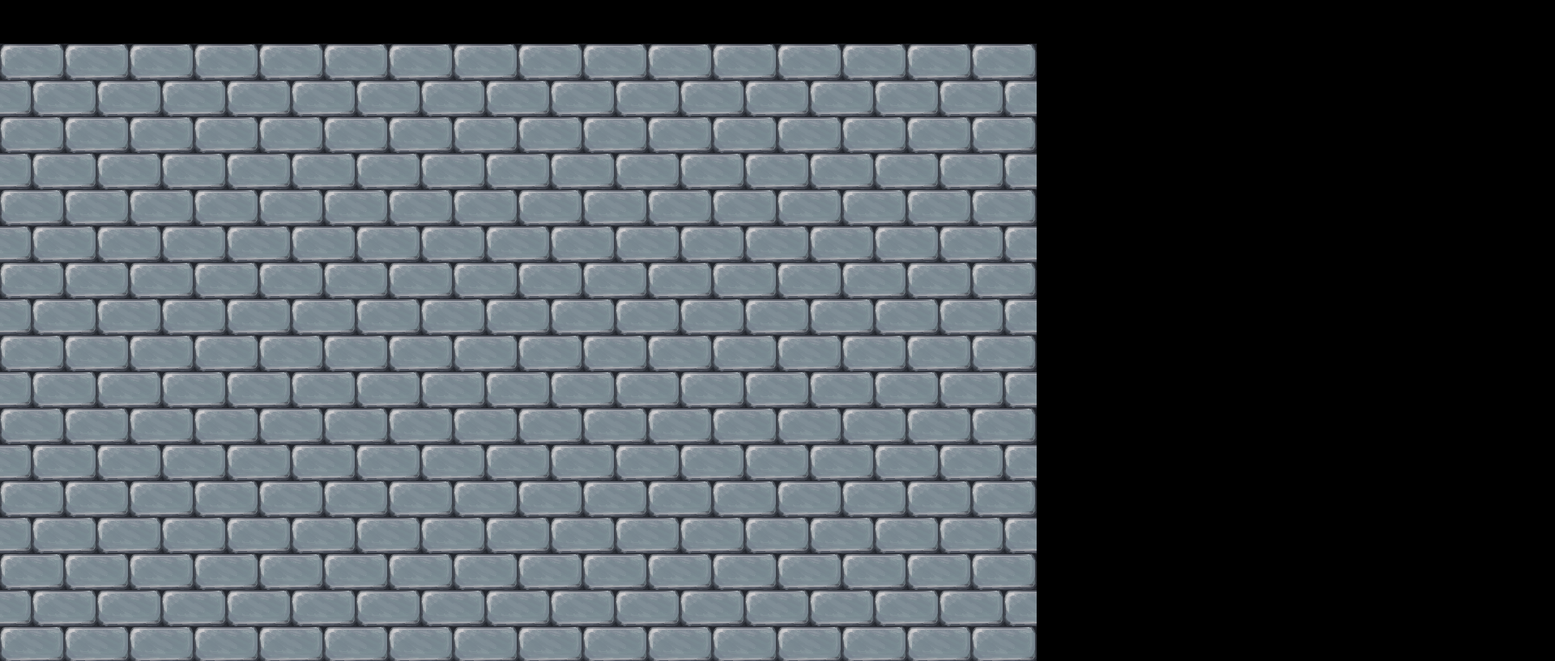
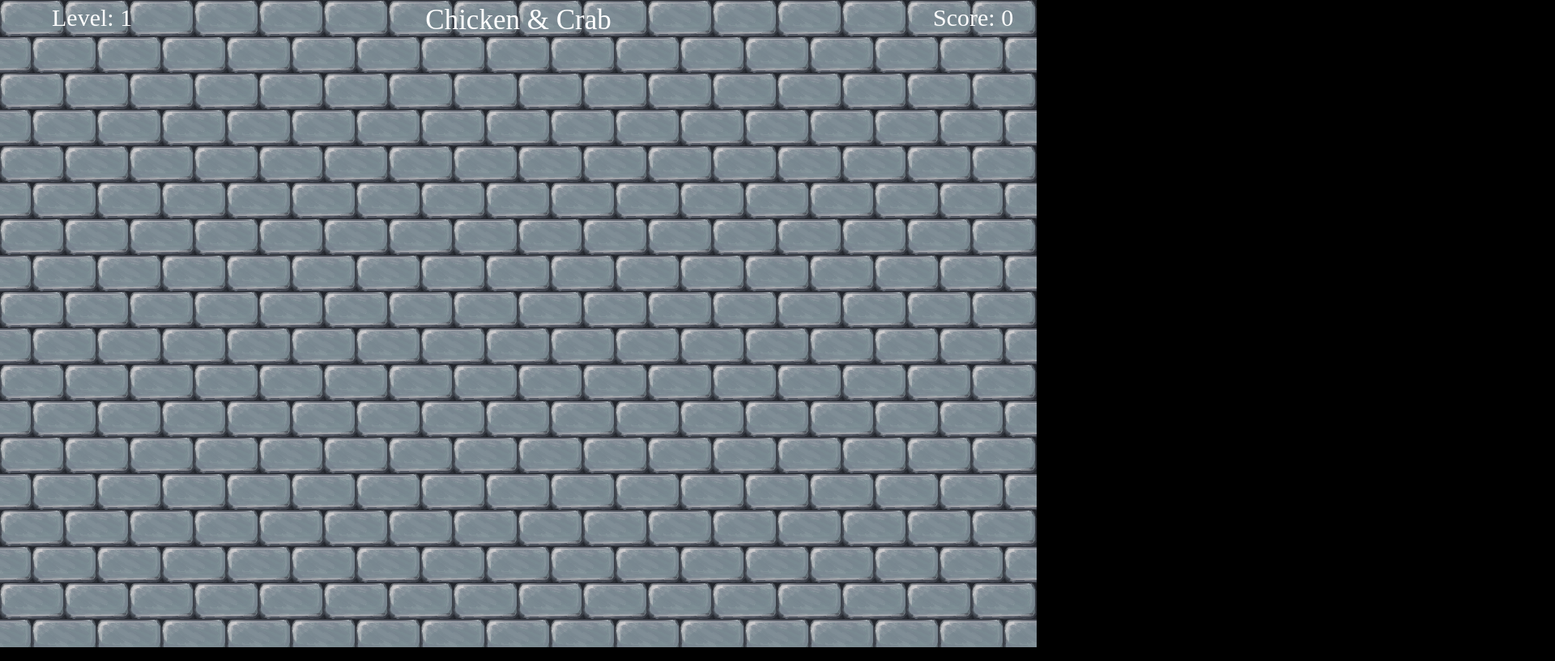
Before and after one commit to darylsonnier/Chicken-Crab, a plain HTML site: page Chicken&Crab/index.html in a window 1280 px wide. Shown: the top 817 px of the page at 81% size, 1920 px wide, since content can reach past the window. Drawn offline with Linux system fonts and the light colour scheme.

Commit message:
Add files via upload

```diff
--- a/Chicken&Crab/styles/styles.css
+++ b/Chicken&Crab/styles/styles.css
@@ -1,4 +1,4 @@
-/* Styles for body */
+/* Style for body */
 body{
   padding: 0px;
   margin: 0px;
@@ -6,14 +6,39 @@ body{
   overflow: hidden;
 }
 
-/* Styles by id */
+/* Style by id */
 #temp{
+  top: 47.5%;
+  left: auto;
+  text-align: center;
+  font-size: 45px;
+}
+
+#title{
+  top: 5px;
+  text-align: center;
+  left: auto;
+  font-size: 35px;
+}
+
+#level{
+  top: 5px;
+  left: 5%;
+  font-size: 30px;
+}
+
+#score{
+  top: 5px;
+  left: 90%;
+  font-size: 30px;
+}
+
+/* Style by class */
+.messageText{
   position:absolute;
-  top:47.5%;
-  left:40%;
-  background-color:transparent;
-  color:white;
-  font-size:45px;
+  background-color: transparent;
+  width: 100%;
+  color: white;
   font-style:bolder;
   -webkit-touch-callout: none;
   -webkit-user-select: none;
@@ -23,7 +48,6 @@ body{
   user-select: none;
 }
 
-/* Styles by class */
 .audio{
   display: none;
   width: 0px;
```
